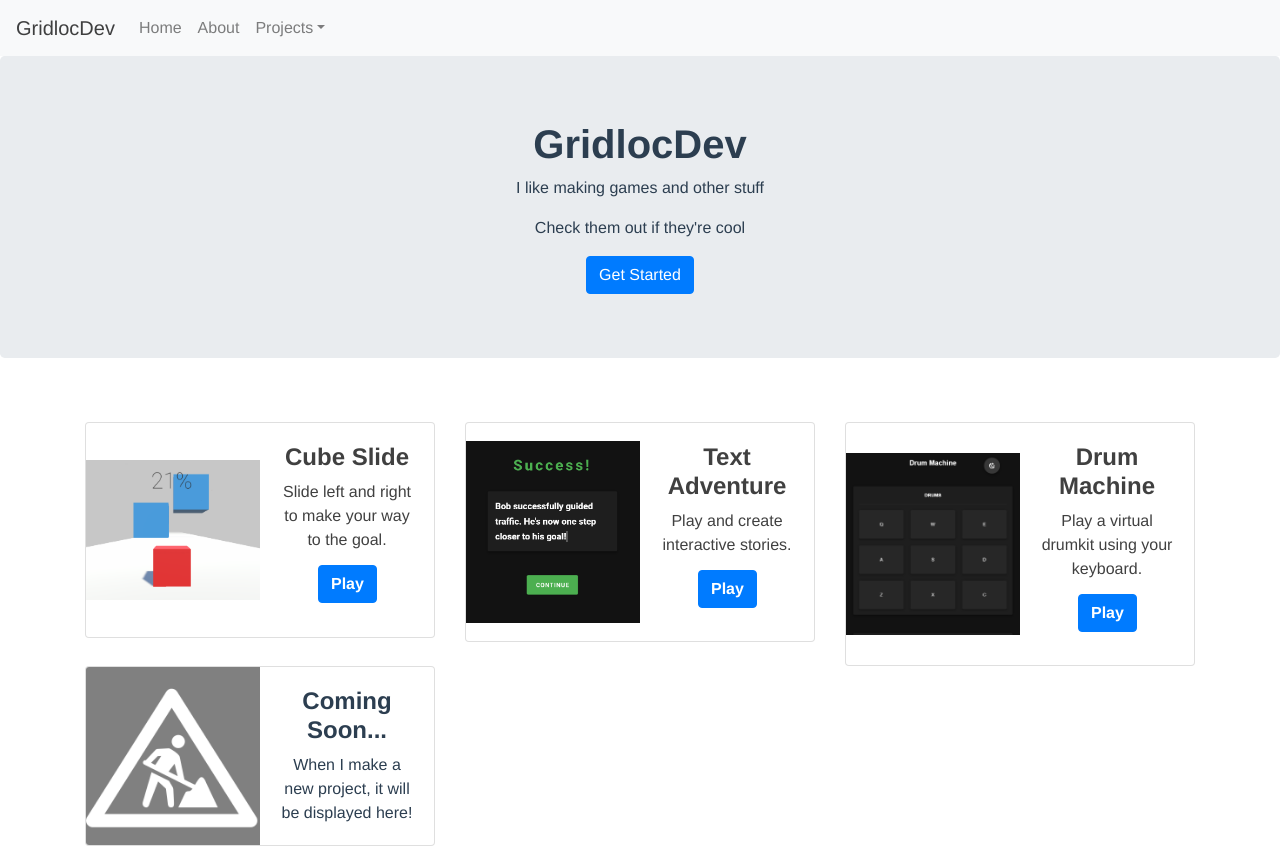
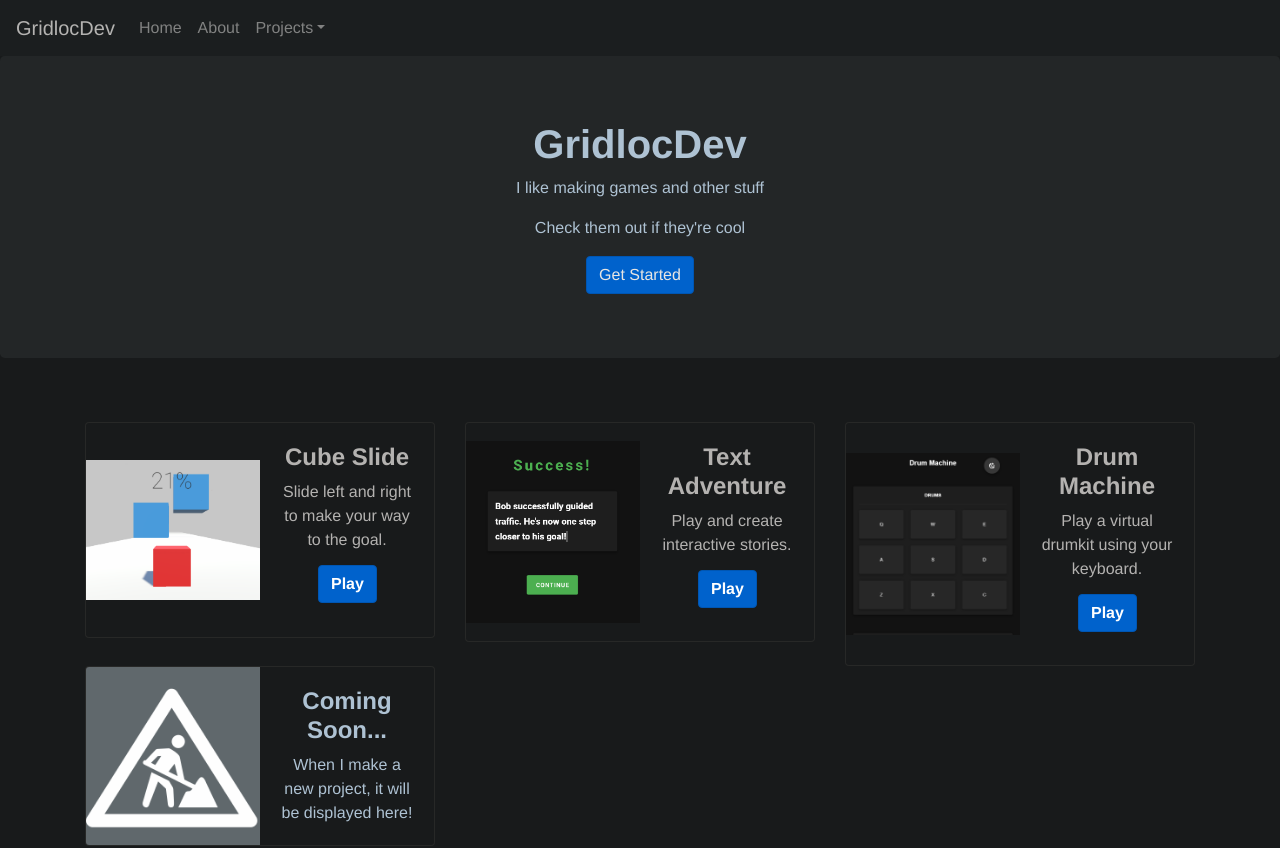
Before and after one commit to gridlocdev/games, a Vue app: page /#/ in a window 1280 px wide. Shown: the top 848 px of the page. Built offline with nearby package versions, Linux system fonts and the light colour scheme.

Commit message:
Added Dark Mode

```diff
--- a/src/App.vue
+++ b/src/App.vue
@@ -45,7 +45,6 @@
 </template>
 
 <script>
-
 export default {
   name: "Home",
   components: {},
@@ -53,50 +52,45 @@ export default {
 </script>
 
 <style>
+/* Dark Mode */
+@import "./custom.css";
+
 *:focus {
   outline: none;
 }
 
 #footer {
-  border-top: 1px solid lightgrey;
   width: 100%;
   padding: 5% 0%;
+  border-top: 1px solid;
 }
 
-#footer a {
-  color: rgba(0, 0, 0, 0.75);
-  font-style: italic;
-}
-#footer a:hover {
-  color: rgba(0, 0, 0, 0.5);
-  transition: 0.2s;
-}
 #app {
   font-family: Avenir, Helvetica, Arial, sans-serif;
   -webkit-font-smoothing: antialiased;
   -moz-osx-font-smoothing: grayscale;
   text-align: center;
-  color: #2c3e50;
 }
 
 #nav {
   padding: 30px;
 }
-
-#nav a {
-  font-weight: bold;
-  color: #2c3e50;
+.navbar a:hover {
+  text-decoration: none;
 }
 
+.dropdown-menu {
+  list-style-image: initial;
+}
+
+.dropdown.show .dropdown-menu .dropdown-item {
+  background-color: transparent;
+}
+.dropdown.show .dropdown-menu .dropdown-item:hover {
+  text-decoration-color: initial;
+}
 #nav a.router-link-exact-active {
   color: #42b983;
-}
-
-.navbar a {
-  color: rgba(0, 0, 0, 0.75);
-}
-.navbar a:hover {
-  text-decoration: none;
 }
 
 .button:hover {
--- /dev/null
+++ b/src/custom.css
@@ -0,0 +1,130 @@
+html {
+    background-color: rgb(24, 26, 27);
+  }
+
+  .dropdown.show a span,
+  .dropdown.show a span::after {
+    color: rgba(232, 230, 227, 0.9) !important;
+  }
+  .dropdown-menu {
+    color: rgb(209, 205, 199);
+    background-color: rgb(24, 26, 27);
+    border-color: rgba(140, 130, 115, 0.15);
+  }
+
+  .dropdown.show .dropdown-menu .dropdown-item {
+    color: rgb(209, 205, 199);
+    background-color: transparent;
+    border-color: initial;
+  }
+  .dropdown.show .dropdown-menu .dropdown-item:hover {
+    color: white !important;
+    background-color: rgb(35, 38, 39);
+  }
+
+  #app {
+    background-color: rgb(24, 26, 27);
+    color: rgb(174, 194, 211) !important;
+  }
+
+  nav .navbar-nav .nav-item a:not(.dropdown-item) {
+    color: rgba(232, 230, 227, 0.5) !important;
+  }
+
+  nav .navbar-nav .nav-item a:hover {
+    color: rgba(232, 230, 227, 0.7) !important;
+  }
+  nav .navbar-brand a {
+    color: rgba(232, 230, 227, 0.75) !important;
+  }
+
+  .navbar a {
+    color: rgba(232, 230, 227, 0.75);
+  }
+  .navbar a:hover {
+    color: rgba(232, 230, 227, 0.9) !important;
+  }
+
+  .bg-light {
+    background-color: rgb(27, 30, 31) !important;
+  }
+
+  .card-body a:not(.btn) {
+    color: rgba(232, 230, 227, 0.75) !important;
+  }
+  .card-body a:hover {
+    color: rgba(232, 230, 227, 0.5) !important;
+  }
+  .card-text:hover {
+    color: rgba(232, 230, 227, 0.75) !important;
+  }
+
+  .jumbotron {
+    background-color: rgb(35, 38, 39);
+  }
+
+  .card {
+    background-color: rgb(24, 26, 27);
+    border-color: rgba(140, 130, 115, 0.13);
+  }
+  .card-body {
+    color: rgb(174, 194, 211);
+  }
+
+  .btn-primary {
+    color: rgb(232, 230, 227);
+    background-color: rgb(0, 98, 204);
+    border-color: rgb(0, 86, 179);
+  }
+  .btn-primary:hover {
+    color: rgb(232, 230, 227);
+    background-color: rgb(0, 89, 185);
+    border-color: rgb(0, 86, 179);
+  }
+
+  #footer {
+    border-top-color: rgb(60, 65, 68) !important;
+  }
+
+  #footer a {
+    color: rgba(232, 230, 227, 0.75);
+    font-style: italic;
+  }
+  #footer a:hover {
+    color: rgba(232, 230, 227, 0.5);
+    transition: 0.2s;
+  }
+
+  ::placeholder {
+    color: #b2aba1;
+  }
+  input:-webkit-autofill,
+  textarea:-webkit-autofill,
+  select:-webkit-autofill {
+    background-color: #555b00 !important;
+    color: #e8e6e3 !important;
+  }
+  ::-webkit-scrollbar {
+    background-color: #202324;
+    color: #aba499;
+  }
+  ::-webkit-scrollbar-thumb {
+    background-color: #454a4d;
+  }
+  ::-webkit-scrollbar-thumb:hover {
+    background-color: #575e62;
+  }
+  ::-webkit-scrollbar-thumb:active {
+    background-color: #484e51;
+  }
+  ::-webkit-scrollbar-corner {
+    background-color: #181a1b;
+  }
+  ::selection {
+    background-color: #004daa !important;
+    color: #e8e6e3 !important;
+  }
+  ::-moz-selection {
+    background-color: #004daa !important;
+    color: #e8e6e3 !important;
+  }
--- a/src/views/Home.vue
+++ b/src/views/Home.vue
@@ -90,7 +90,7 @@
                         justify-content: center;
                         align-items: center;
                         height: 100%;
-                        background-color: grey;
+                        background-color: #60686c;
                       "
                     >
                       <b-card-img
```
